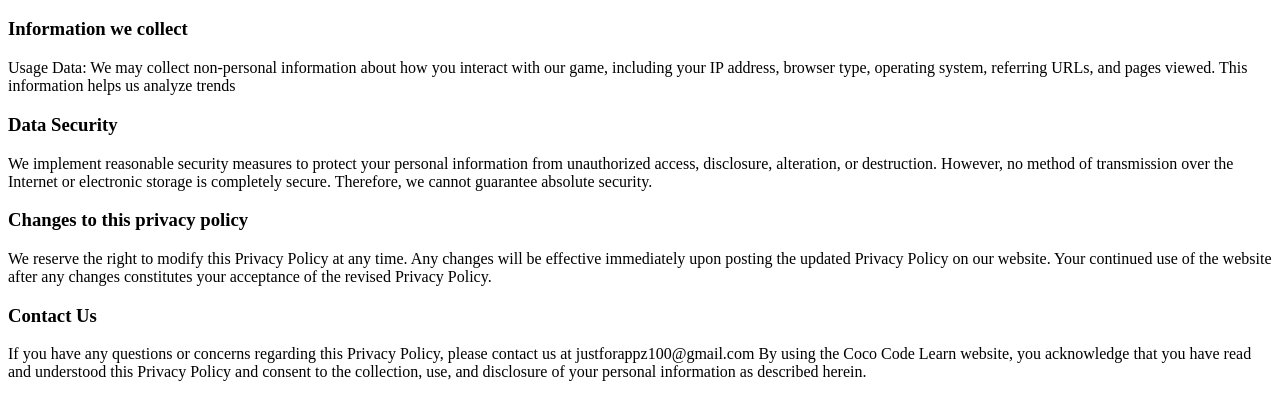
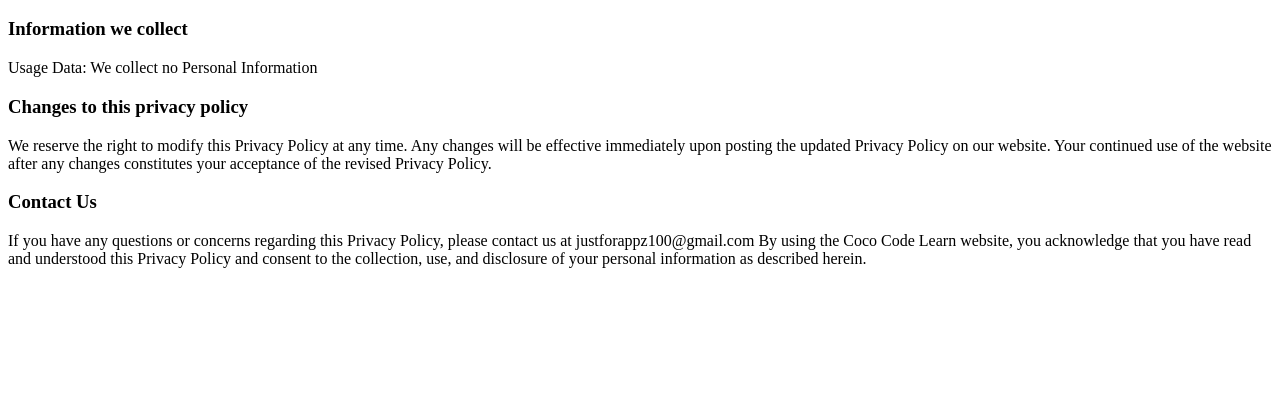
Before and after one commit to keyassu/keyassu.github.io, a plain HTML site: page index.html in a window 1280 px wide. Shown: the part 48-468 px from the top of the page. Drawn offline with Linux system fonts and the light colour scheme.

Commit message:
Update index.html
remove data security part and update the information we collect part

```diff
--- a/index.html
+++ b/index.html
@@ -5,15 +5,9 @@
 	<h1>Privacy Policy</h1>
 	<h3>Information we collect</h3>
 	<p>
-	Usage Data:
-                 We may collect non-personal information about how you interact with our game, including your IP address, browser type, operating system, referring URLs, and pages viewed.
-		 This information helps us analyze trends
+	Usage Data: We collect no Personal Information
 	</p>
-	<h3>Data Security</h3>
-	<p>
-		We implement reasonable security measures to protect your personal information from unauthorized access, disclosure, alteration, or destruction.
-		However, no method of transmission over the Internet or electronic storage is completely secure. Therefore, we cannot guarantee absolute security.
-	</p>
+
 	<h3>Changes to this privacy policy</h3>
 	<p>
 		We reserve the right to modify this Privacy Policy at any time. Any changes will be effective immediately upon posting the updated Privacy Policy on our website.
```
